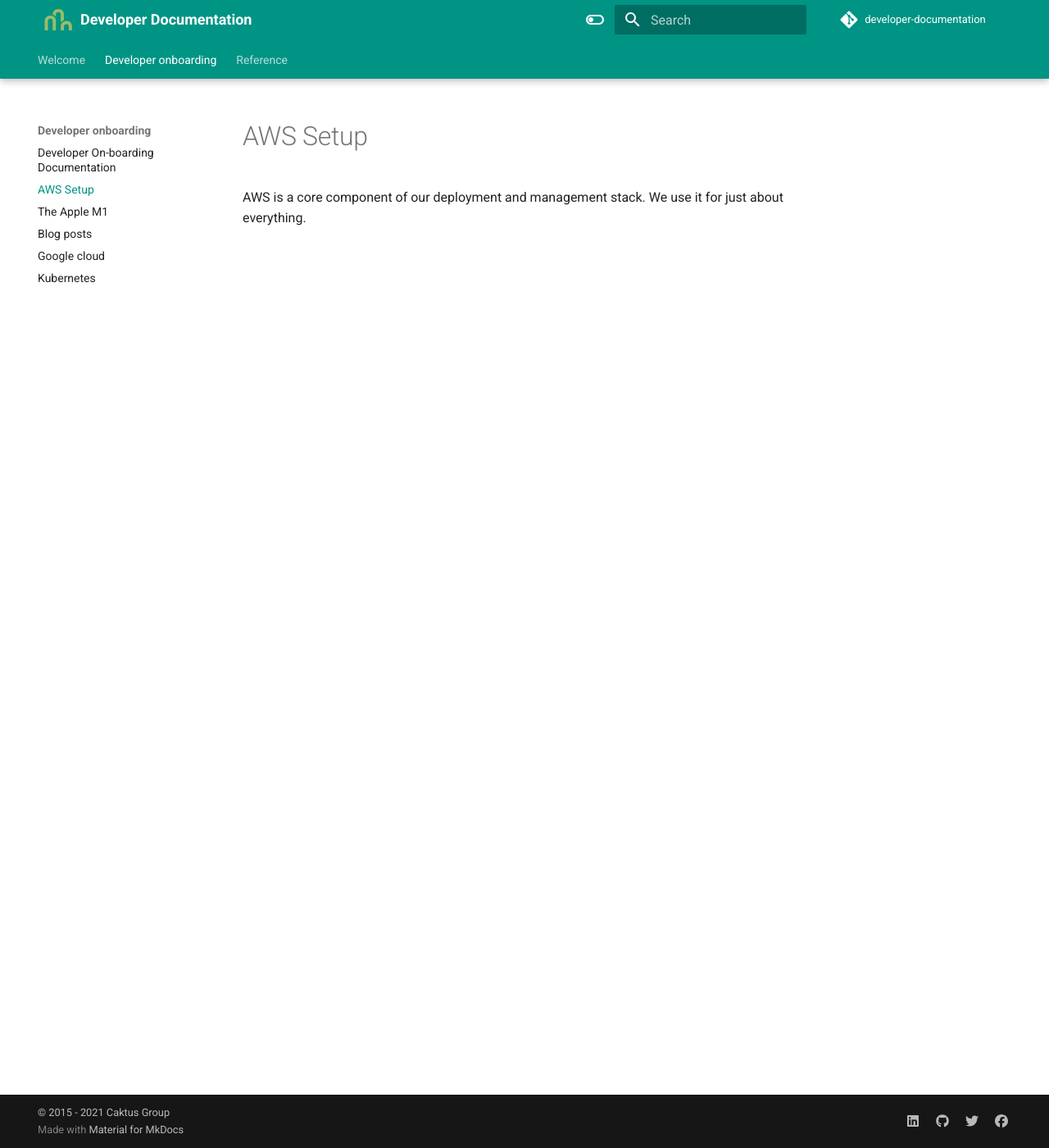
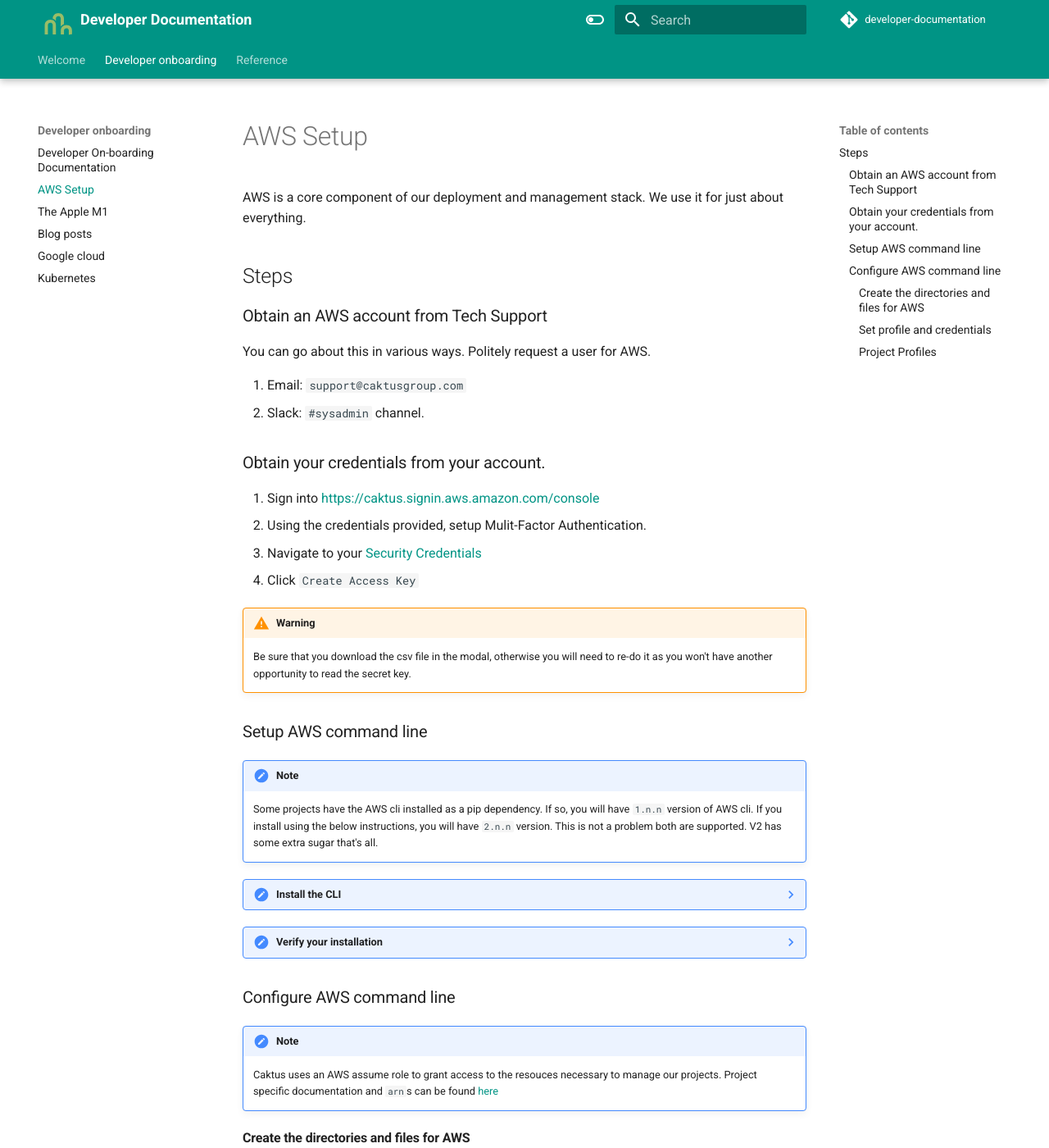
Before and after one commit to caktus/guidebook, an MkDocs documentation site: the page built from docs/developer-onboarding/AWS.md, in a window 1280 px wide and 1400 px high. Shown: the whole window at 82% size. Built offline with MkDocs 1.6.1 and Material for MkDocs 9.7.7, drawn with Linux system fonts in a browser that asks for light colours; comment, search, counter and statistics services are not loaded; some of the changed lines change nothing that is shown; some of the changed text lies outside the part shown.

Commit message:
Where did our changes go?

````diff
--- a/docs/developer-onboarding/AWS.md
+++ b/docs/developer-onboarding/AWS.md
@@ -2,7 +2,7 @@
 
 AWS is a core component of our deployment and management stack. We use it for just about everything.
 
-<!-- ## Steps
+## Steps
 
 ### Obtain an AWS account from Tech Support
 
@@ -86,4 +86,4 @@
 
     [profile my-caktus-project]
     region = <region>
-``` -->
+```
--- a/docs/stylesheets/extra.css
+++ b/docs/stylesheets/extra.css
@@ -3,6 +3,6 @@
     min-height:50px;
     min-width: 50px;
     margin-top: -20px;
-    margin-bottom: -20px;
+    margin-bottom: -30px;
     margin-right: -30px;
 }
--- a/mkdocs.yml
+++ b/mkdocs.yml
@@ -37,24 +37,23 @@
       link: https://twitter.com/caktusgroup
     - icon: fontawesome/brands/facebook
       link: https://www.facebook.com/CaktusGroup/
-  # Google analytics - uses Universal Analytics
-  # analytics:
-  #   provider: google
-  #   property: UA-15492387-4
-  #   # Collects user feedback at bottom of page
-  #   feedback:
-  #     title: Was the content helpful?
-  #     ratings:
-  #       - icon: material/heart
-  #         name: Helpful
-  #         data: 1
-  #         note: >-
-  #           Thanks for your feedback!
-  #       - icon: material/heart-broken
-  #         name: Could be improved
-  #         data: 0
-  #         note: >-
-  #           Thanks for your feedback!
+  analytics:
+    provider: google
+    property: UA-15492387-4
+    # Collects user feedback at bottom of page
+    feedback:
+      title: Was the content helpful?
+      ratings:
+      - icon: material/heart
+        name: Helpful
+        data: 1
+        note: >-
+          Thanks for your feedback!
+      - icon: material/heart-broken
+        name: Could be improved
+        data: 0
+        note: >-
+          Thanks for your feedback!
 
 markdown_extensions:
   - meta
````
